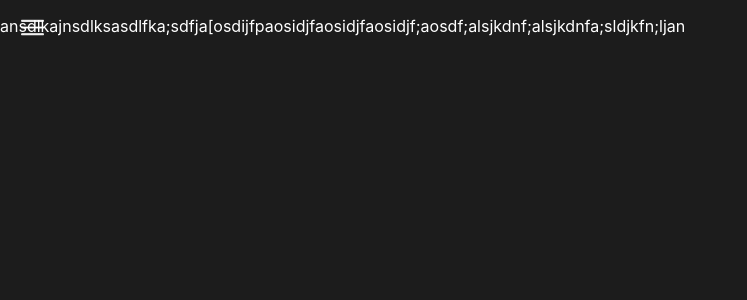
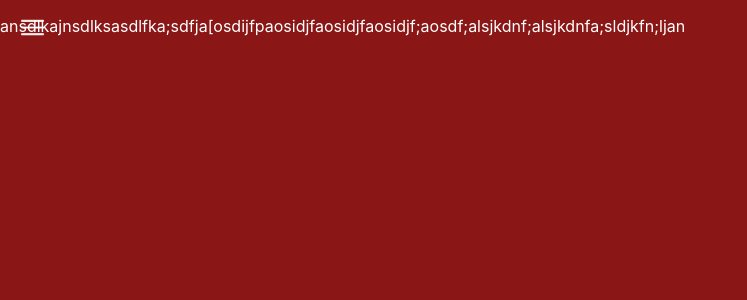
Before and after one commit to Paveu99/Tic-Tac-Toe-Front, a React (Vite) app: page / in a window 1280 px wide. Shown: the top 300 px of the page, without its empty margins (0-747 px from the left). Built offline with nearby package versions, Linux system fonts and the light colour scheme.

Commit message:
Background color of whole application changed

```diff
--- a/src/index.css
+++ b/src/index.css
@@ -5,7 +5,7 @@ body {
   sans-serif;
   -webkit-font-smoothing: antialiased;
   -moz-osx-font-smoothing: grayscale;
-  background-color: #1c1c1c;
+  background-color: rgba(138, 22, 22, 1);
   overflow: hidden;
 }
 
```
